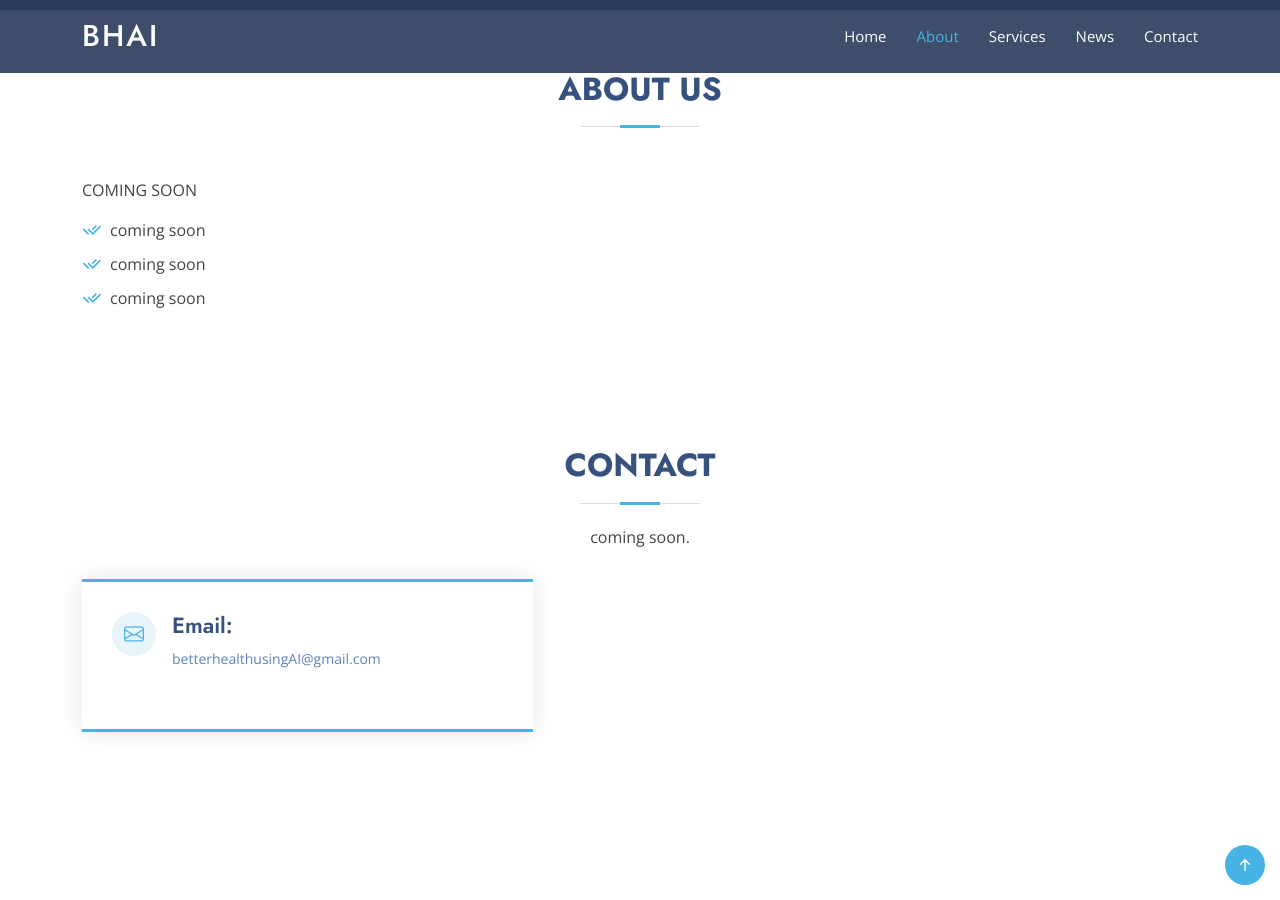
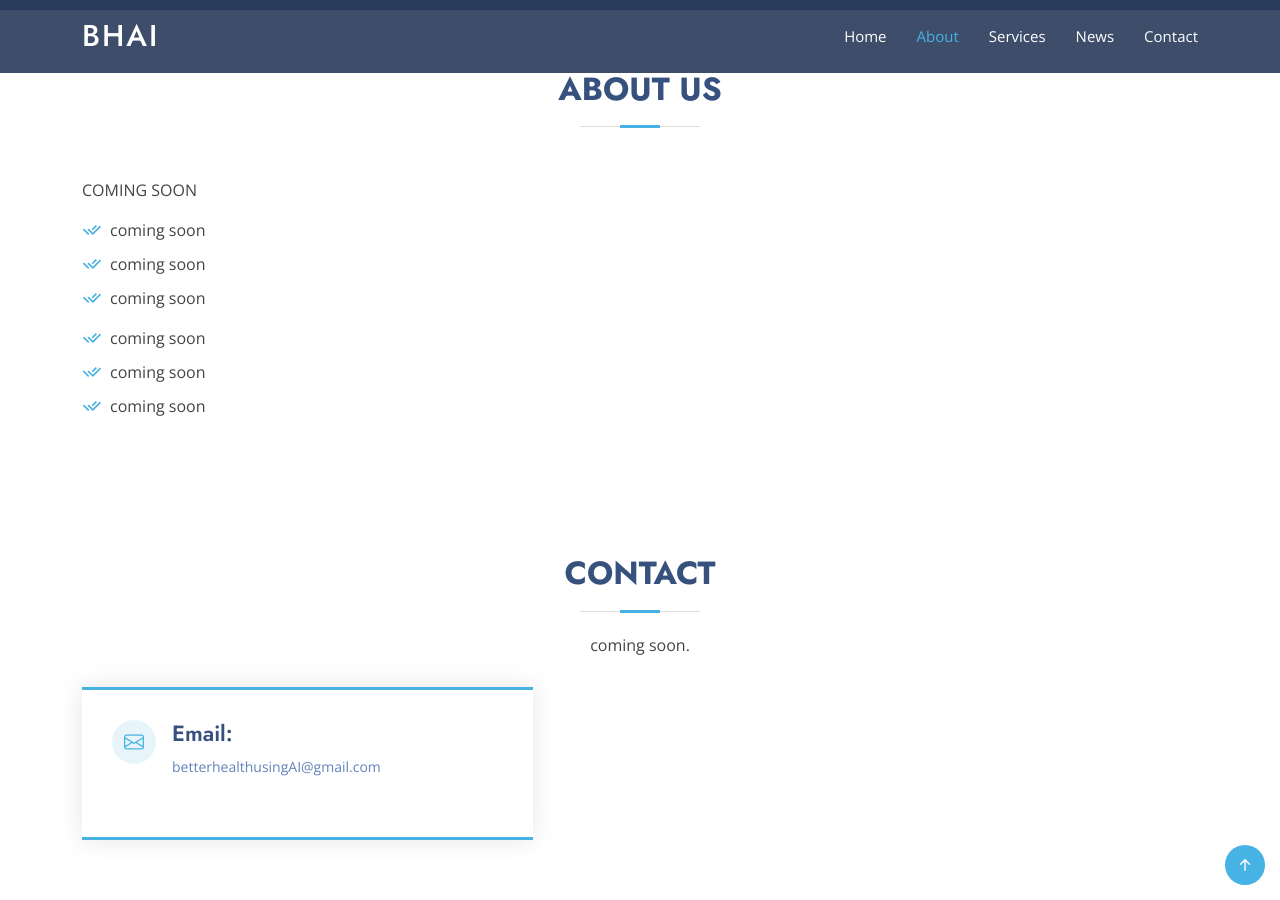
Before and after one commit to betterhealthusingAI/betterhealthusingAI.github.io, a Jekyll site: the page built from index.html, in a window 1280 px wide and 900 px high, scrolled down 710 px. Built offline with Jekyll 4.4.1, drawn with Linux system fonts in a browser that asks for light colours.

Commit message:
Update design_one.html

```diff
--- a/_layouts/design_one.html
+++ b/_layouts/design_one.html
@@ -102,6 +102,11 @@
             </ul>
           </div>
           <div class="col-lg-6 pt-4 pt-lg-0">
+            <ul>
+              <li><i class="ri-check-double-line"></i> coming soon </li>
+              <li><i class="ri-check-double-line"></i> coming soon </li>
+              <li><i class="ri-check-double-line"></i> coming soon</li>
+            </ul>
           </div>
         </div>
 
```
